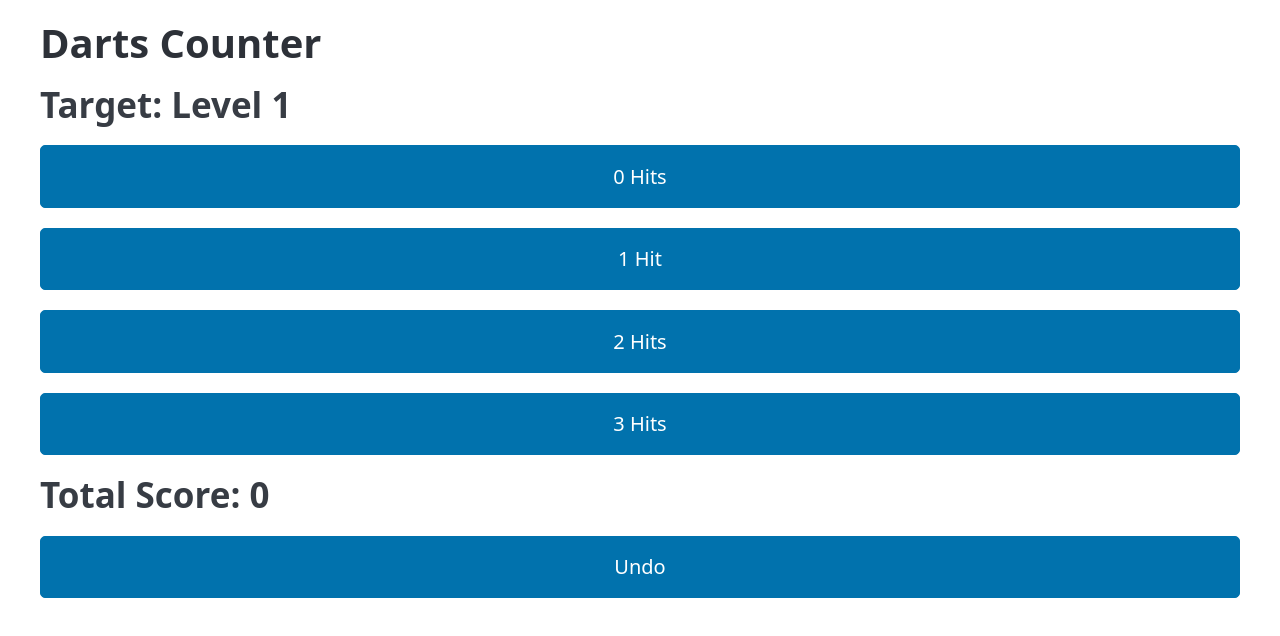
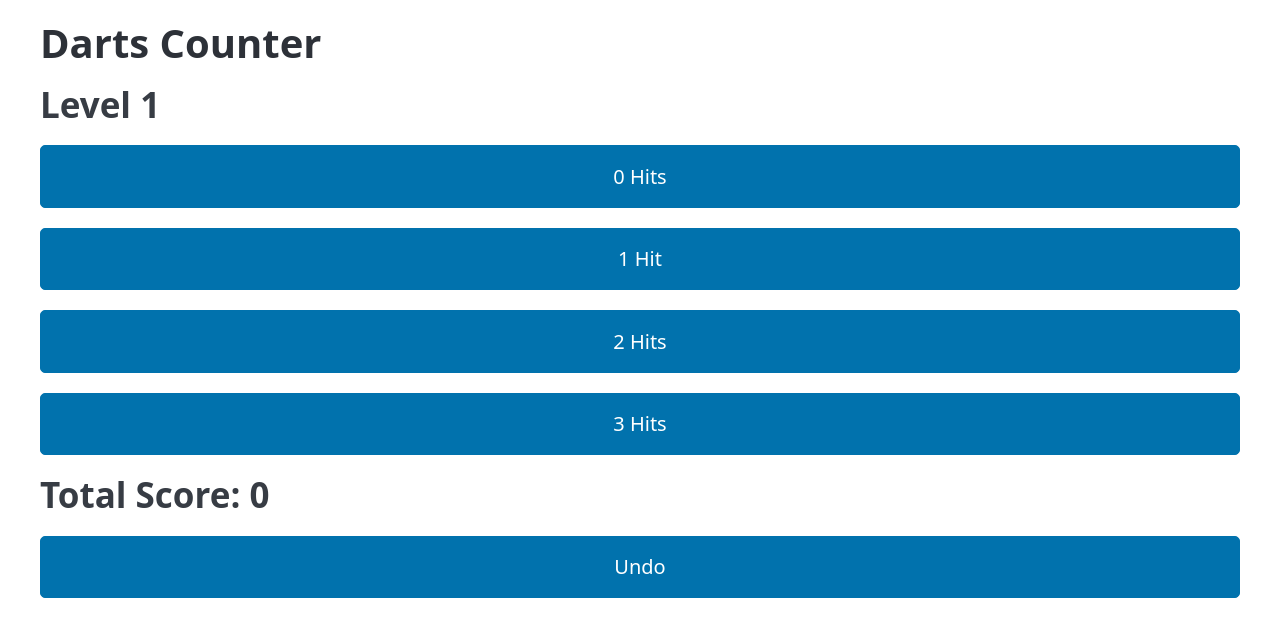
Before and after one commit to nillsn/nillsn.github.io, a plain HTML site: page darts-counter.html in a window 1280 px wide. Drawn offline with nearby package versions, Linux system fonts and the light colour scheme.

Commit message:
rename levels

```diff
--- a/darts-counter.html
+++ b/darts-counter.html
@@ -54,7 +54,7 @@
                     document.getElementById('button2').disabled = false;
                     document.getElementById('button3').disabled = false;
                     document.getElementById('button4').disabled = false;
-                    document.getElementById('level').innerHTML = `<h2>Target: ${levels[scores.length]}</h2>`;
+                    document.getElementById('level').innerHTML = `<h2>${levels[scores.length]}</h2>`;
                 }
             }
 
```
